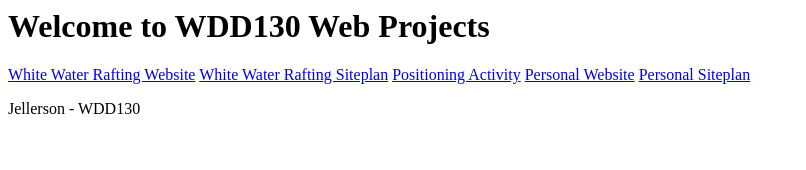
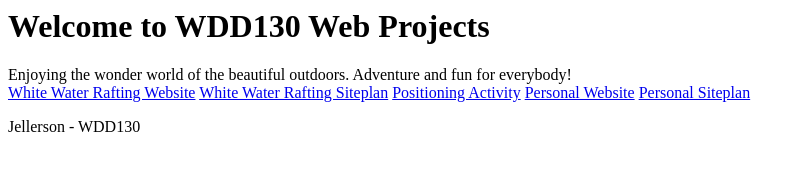
Before and after one commit to evercadia/wdd130-2, a plain HTML site: page whitewater_rafting/index.html in a window 1280 px wide. Shown: the whole page, without its empty margins (0-806 px from the left). Drawn offline with Linux system fonts and the light colour scheme.

Commit message:
adding content for target audience

```diff
--- a/index.html/index.html
+++ b/whitewater_rafting/index.html
@@ -1,4 +1,8 @@
 <h1>Welcome to WDD130 Web Projects</h1>
+<body>
+  Enjoying the wonder world of the beautiful outdoors.
+  Adventure and fun for everybody!
+</body>
 <nav>
   <a href="wwr/index.html">White Water Rafting Website</a>
   <a href="wwr/site-plan-rafting.html">White Water Rafting Siteplan</a>
```
